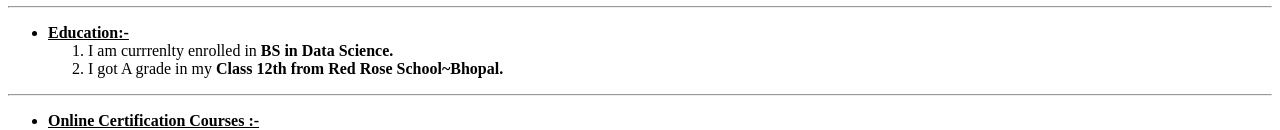
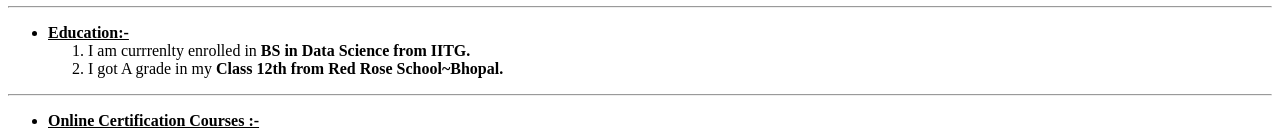
Before and after one commit to yashraj-shri17/Yashraj_resume, a plain HTML site: page index.html in a window 1280 px wide. Shown: the part 286-416 px from the top of the page. Drawn offline with Linux system fonts and the light colour scheme.

Commit message:
first change

```diff
--- a/index.html
+++ b/index.html
@@ -28,7 +28,7 @@
         <tr><td ><ul>
             <li><strong><ins>Education:-</ins></strong>
                 <ol>
-                    <li>I am currrenlty enrolled in <strong>BS in Data Science.</strong></li>
+                    <li>I am currrenlty enrolled in <strong>BS in Data Science from IITG.</strong></li>
                     <li>I got A grade in my<strong> Class 12th from Red Rose School~Bhopal.</strong></li>
                 </ol>
             </li>
```
